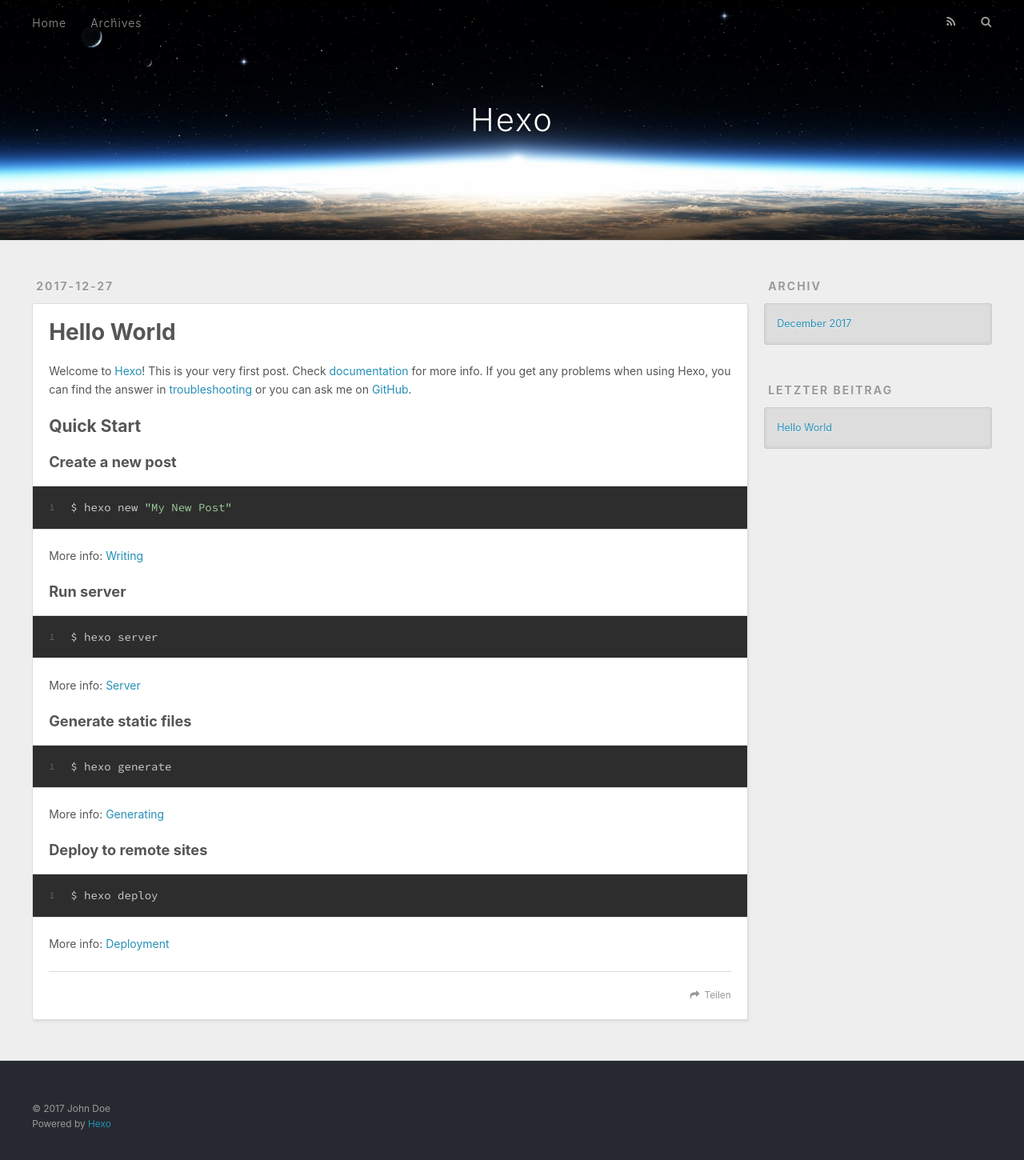
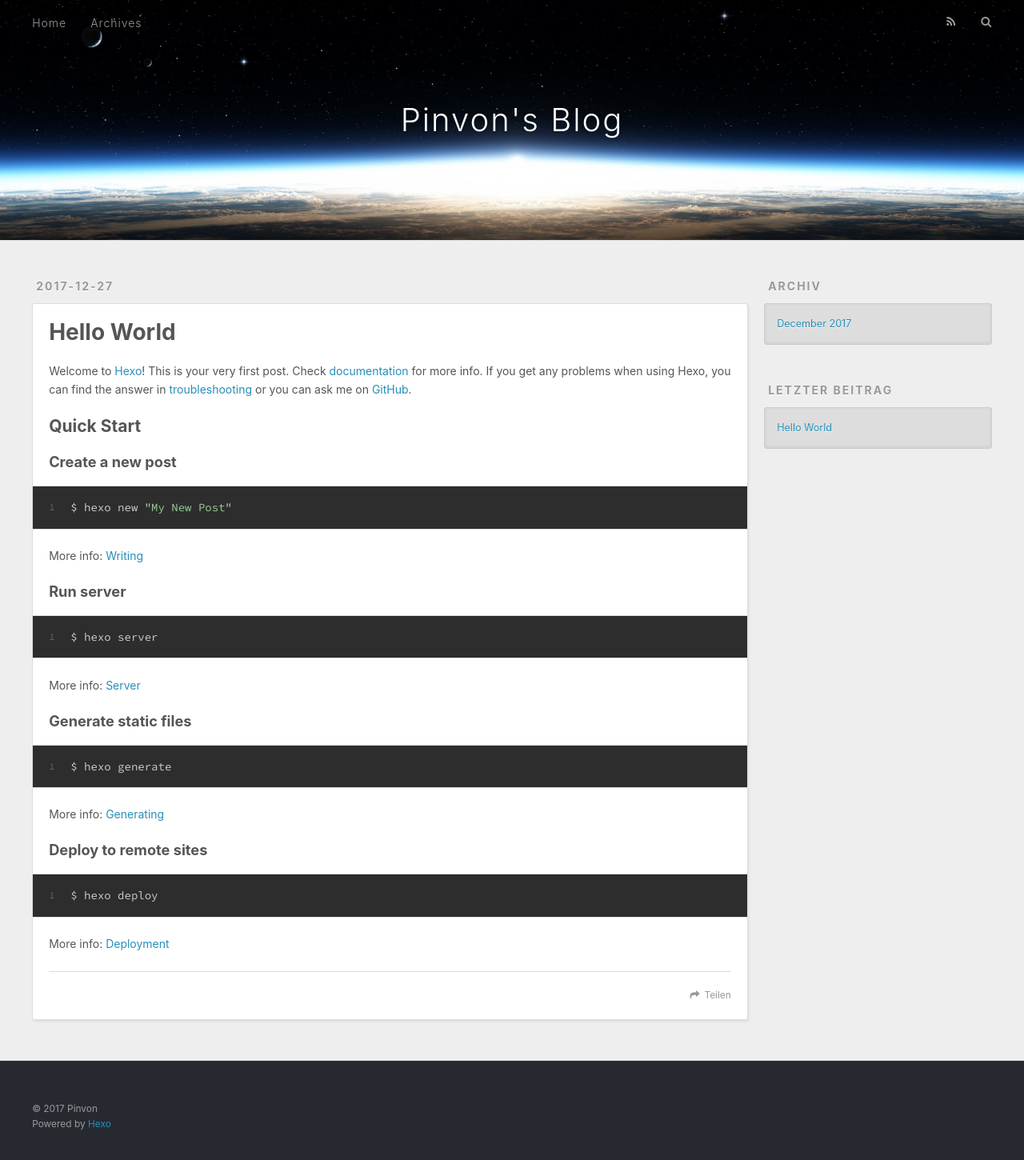
Before and after one commit to pinvon/pinvon.github.io, a plain HTML site: page index.html in a window 1280 px wide. Shown: the whole page at 80% size. Drawn offline with nearby package versions, Linux system fonts and the light colour scheme.

Commit message:
Site updated: 2017-12-27 13:52:40

```diff
--- a/index.html
+++ b/index.html
@@ -5,16 +5,19 @@
 
 
 
-  <title>Hexo</title>
+  <title>Pinvon&#39;s Blog</title>
   <meta name="viewport" content="width=device-width, initial-scale=1, maximum-scale=1">
-  <meta property="og:type" content="website">
-<meta property="og:title" content="Hexo">
+  <meta name="description" content="所见，所闻，所思">
+<meta property="og:type" content="website">
+<meta property="og:title" content="Pinvon&#39;s Blog">
 <meta property="og:url" content="http://yoursite.com/index.html">
-<meta property="og:site_name" content="Hexo">
+<meta property="og:site_name" content="Pinvon&#39;s Blog">
+<meta property="og:description" content="所见，所闻，所思">
 <meta name="twitter:card" content="summary">
-<meta name="twitter:title" content="Hexo">
+<meta name="twitter:title" content="Pinvon&#39;s Blog">
+<meta name="twitter:description" content="所见，所闻，所思">
 
-    <link rel="alternate" href="/atom.xml" title="Hexo" type="application/atom+xml">
+    <link rel="alternate" href="/atom.xml" title="Pinvon&#39;s Blog" type="application/atom+xml">
 
 
     <link rel="icon" href="/favicon.png">
@@ -33,7 +36,7 @@
   <div id="header-outer" class="outer">
     <div id="header-title" class="inner">
       <h1 id="logo-wrap">
-        <a href="/" id="logo">Hexo</a>
+        <a href="/" id="logo">Pinvon&#39;s Blog</a>
       </h1>
 
     </div>
@@ -96,7 +99,7 @@
 
     </div>
     <footer class="article-footer">
-      <a data-url="http://yoursite.com/2017/12/27/hello-world/" data-id="cjbobrjws0000u8ou1hq9hi6d" class="article-share-link">Teilen</a>
+      <a data-url="http://yoursite.com/2017/12/27/hello-world/" data-id="cjbon7ly50000qzoud1n842rn" class="article-share-link">Teilen</a>
 
 
     </footer>
@@ -152,7 +155,7 @@
 
   <div class="outer">
     <div id="footer-info" class="inner">
-      &copy; 2017 John Doe<br>
+      &copy; 2017 Pinvon<br>
       Powered by <a href="http://hexo.io/" target="_blank">Hexo</a>
     </div>
   </div>
```
Also changed, not shown: 2017/12/27/hello-world/index.html (+6 -6 lines), archives/2017/12/index.html (+11 -8 lines), archives/2017/index.html (+11 -8 lines), archives/index.html (+11 -8 lines).
